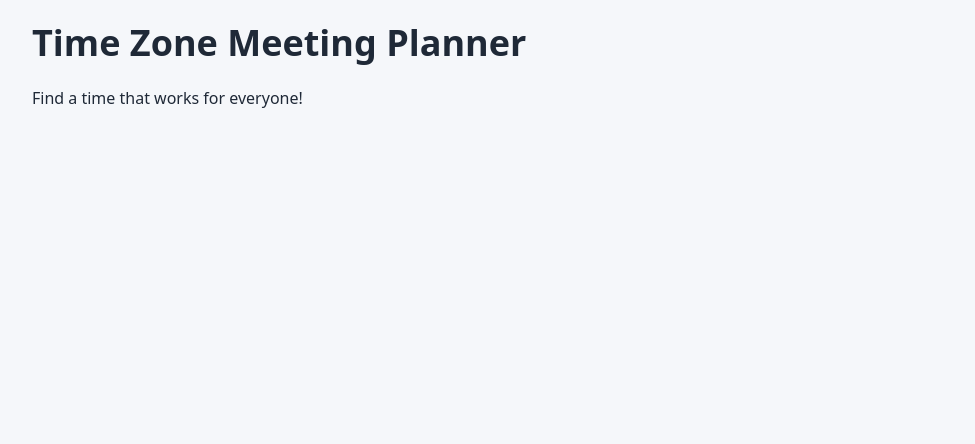
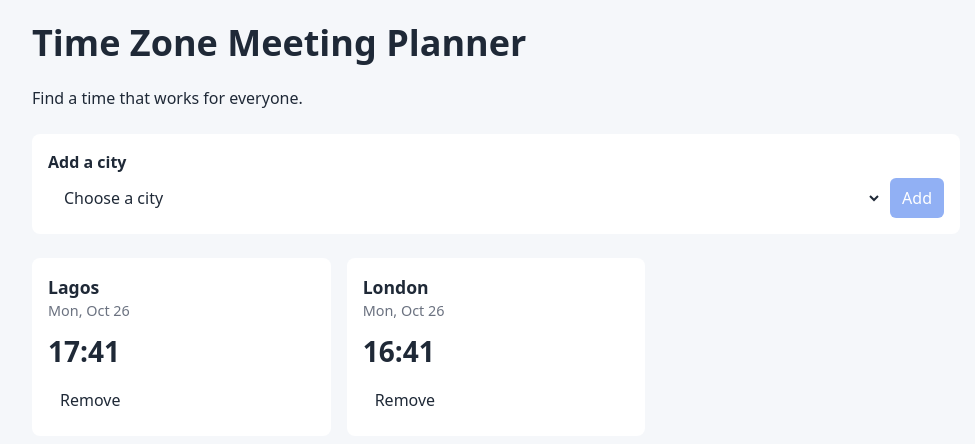
Before and after one commit to lloydgapton/Time-Zone-Meeting-Planner, a React (Vite) app: page / in a window 1280 px wide. Shown: the top 444 px of the page, without its empty margins (144-1119 px from the left). Built offline with nearby package versions, Linux system fonts and the light colour scheme.

Commit message:
add city selector and live clocks

```diff
--- a/src/App.tsx
+++ b/src/App.tsx
@@ -1,10 +1,44 @@
+import { useState } from "react";
+import CitySelector from "./components/CitySelector";
+import CityClocks from "./components/CityClocks";
+import { CITIES, MAX_CITIES } from "./data/cities";
+import type { City } from "./types";
+
 function App() {
-  return(
+  const [selectedIds, setSelectedIds] = useState<string[]>(["lagos", "london"]);
+
+  const selectedCities: City[] = [];
+  for (const id of selectedIds) {
+    const city = CITIES.find((c) => c.id === id);
+    if (city) {
+      selectedCities.push(city);
+    }
+  }
+
+  const availableCities = CITIES.filter((c) => !selectedIds.includes(c.id));
+  const isFull = selectedIds.length >= MAX_CITIES;
+
+  const addCity = (id: string) => {
+    if (isFull || selectedIds.includes(id)) return;
+    setSelectedIds([...selectedIds, id]);
+  };
+
+  const removeCity = (id: string) => {
+    setSelectedIds(selectedIds.filter((existing) => existing !== id));
+  };
+
+  return (
     <main className="app">
       <h1>Time Zone Meeting Planner</h1>
-      <p>Find a time that works for everyone!</p>
+      <p>Find a time that works for everyone.</p>
+      <CitySelector
+        availableCities={availableCities}
+        isFull={isFull}
+        onAdd={addCity}
+      />
+      <CityClocks cities={selectedCities} onRemove={removeCity} />
     </main>
-  )
+  );
 }
 
 export default App;
--- /dev/null
+++ b/src/components/CityClocks.tsx
@@ -0,0 +1,41 @@
+import type { City } from "../types";
+import { useNow } from "../hooks/useNow";
+import { formatDay, formatTime } from "../utils/time";
+
+type CityClocksProps = {
+  cities: City[];
+  onRemove: (id: string) => void;
+};
+
+function CityClocks({ cities, onRemove }: CityClocksProps) {
+  const now = useNow();
+
+  if (cities.length === 0) {
+    return (
+      <p className="empty">No cities selected yet. Add one above to get started.</p>
+    );
+  }
+
+  return (
+    <ul className="clocks">
+      {cities.map((city) => (
+        <li key={city.id} className="clock">
+          <div>
+            <h2 className="clock-name">{city.name}</h2>
+            <p className="clock-day">{formatDay(now, city.timeZone)}</p>
+          </div>
+          <p className="clock-time">{formatTime(now, city.timeZone)}</p>
+          <button
+            type="button"
+            onClick={() => onRemove(city.id)}
+            aria-label={`Remove ${city.name}`}
+          >
+            Remove
+          </button>
+        </li>
+      ))}
+    </ul>
+  );
+}
+
+export default CityClocks;
--- /dev/null
+++ b/src/components/CitySelector.tsx
@@ -0,0 +1,53 @@
+import {useState} from "react";
+import type {City} from "../types";
+import {MAX_CITIES} from "../data/cities";
+
+type CitySelectorProps = {
+    availableCities: City[];
+    isFull: boolean;
+    onAdd: (id: string) => void;
+};
+
+function CitySelector({availableCities, isFull, onAdd}: CitySelectorProps) {
+    const [choice, setChoice] = useState("");
+
+    const handleAdd = () => {
+        if (choice === "") return;
+        onAdd(choice);
+        setChoice("");
+    };
+
+    return(
+        <div className="selector">
+            <label htmlFor ="city-select">Add a city</label>
+            <div className="selector-row">
+                <select
+                    id="city-select"
+                    value={choice}
+                    onChange={(e) => setChoice(e.target.value)}
+                >
+                    <option value="">Choose a city</option>
+                    {availableCities.map((city) => (
+                        <option key={city.id} value={city.id}>
+                            {city.name}
+                        </option>
+                    ))}
+                </select>
+                <button
+                    type="button"
+                    onClick={handleAdd}
+                    disabled={isFull || choice === ""}
+                >
+                    Add
+                </button>
+            </div>
+            {isFull && (
+                <p className="hint">
+                    Maximum of {MAX_CITIES} cities reached. Remove a city to add another.
+                </p>
+            )}
+        </div>
+    );
+}
+
+export default CitySelector;
--- /dev/null
+++ b/src/data/cities.ts
@@ -0,0 +1,34 @@
+import type {City} from "../types";
+
+export const MAX_CITIES = 5;
+
+export const CITIES: City[] = [
+  { id: "accra", name: "Accra", timeZone: "Africa/Accra" },
+  { id: "auckland", name: "Auckland", timeZone: "Pacific/Auckland" },
+  { id: "bangkok", name: "Bangkok", timeZone: "Asia/Bangkok" },
+  { id: "berlin", name: "Berlin", timeZone: "Europe/Berlin" },
+  { id: "cairo", name: "Cairo", timeZone: "Africa/Cairo" },
+  { id: "chicago", name: "Chicago", timeZone: "America/Chicago" },
+  { id: "denver", name: "Denver", timeZone: "America/Denver" },
+  { id: "dhaka", name: "Dhaka", timeZone: "Asia/Dhaka" },
+  { id: "dubai", name: "Dubai", timeZone: "Asia/Dubai" },
+  { id: "hong-kong", name: "Hong Kong", timeZone: "Asia/Hong_Kong" },
+  { id: "istanbul", name: "Istanbul", timeZone: "Europe/Istanbul" },
+  { id: "johannesburg", name: "Johannesburg", timeZone: "Africa/Johannesburg" },
+  { id: "karachi", name: "Karachi", timeZone: "Asia/Karachi" },
+  { id: "lagos", name: "Lagos", timeZone: "Africa/Lagos" },
+  { id: "london", name: "London", timeZone: "Europe/London" },
+  { id: "los-angeles", name: "Los Angeles", timeZone: "America/Los_Angeles" },
+  { id: "madrid", name: "Madrid", timeZone: "Europe/Madrid" },
+  { id: "mexico-city", name: "Mexico City", timeZone: "America/Mexico_City" },
+  { id: "moscow", name: "Moscow", timeZone: "Europe/Moscow" },
+  { id: "nairobi", name: "Nairobi", timeZone: "Africa/Nairobi" },
+  { id: "new-york", name: "New York", timeZone: "America/New_York" },
+  { id: "paris", name: "Paris", timeZone: "Europe/Paris" },
+  { id: "sao-paulo", name: "São Paulo", timeZone: "America/Sao_Paulo" },
+  { id: "seoul", name: "Seoul", timeZone: "Asia/Seoul" },
+  { id: "singapore", name: "Singapore", timeZone: "Asia/Singapore" },
+  { id: "sydney", name: "Sydney", timeZone: "Australia/Sydney" },
+  { id: "tokyo", name: "Tokyo", timeZone: "Asia/Tokyo" },
+  { id: "toronto", name: "Toronto", timeZone: "America/Toronto" },
+];
--- /dev/null
+++ b/src/hooks/useNow.ts
@@ -0,0 +1,15 @@
+import { useEffect, useState } from "react";
+
+export function useNow(): Date {
+  const [now, setNow] = useState(() => new Date());
+
+  useEffect(() => {
+    const intervalId = window.setInterval(() => {
+      setNow(new Date());
+    }, 1000);
+
+    return () => window.clearInterval(intervalId);
+  }, []);
+
+  return now;
+}
--- a/src/index.css
+++ b/src/index.css
@@ -33,3 +33,109 @@ h1 {
   margin: 0 auto;
   padding: 1rem;
 }
+
+label {
+  display: block;
+  font-weight: 600;
+  margin-bottom: 0.25rem;
+}
+
+select,
+button {
+  font: inherit;
+  padding: 0.5rem 0.75rem;
+  border-radius: 0.375rem;
+  border: 1px solid var(--border);
+}
+
+select {
+  flex: 1 1 12rem;
+  background: var(--card);
+  color: var(--text);
+}
+
+button {
+  background: var(--accent);
+  border-color: var(--accent);
+  color: #fff;
+  cursor: pointer;
+}
+
+button:disabled {
+  opacity: 0.5;
+  cursor: not-allowed;
+}
+
+select:focus-visible,
+button:focus-visible {
+  outline: 3px solid var(--accent);
+  outline-offset: 2px;
+}
+
+.selector {
+  background: var(--card);
+  border: 1px solid var(--border);
+  border-radius: 0.5rem;
+  padding: 1rem;
+  margin: 1.5rem 0;
+}
+
+.selector-row {
+  display: flex;
+  flex-wrap: wrap;
+  gap: 0.5rem;
+}
+
+.hint,
+.empty {
+  color: var(--muted);
+}
+
+.hint {
+  margin: 0.5rem 0 0;
+  font-size: 0.9rem;
+}
+
+.clocks {
+  list-style: none;
+  margin: 0;
+  padding: 0;
+  display: grid;
+  grid-template-columns: repeat(auto-fill, minmax(16rem, 1fr));
+  gap: 1rem;
+}
+
+.clock {
+  display: flex;
+  flex-direction: column;
+  gap: 0.5rem;
+  background: var(--card);
+  border: 1px solid var(--border);
+  border-radius: 0.5rem;
+  padding: 1rem;
+}
+
+.clock-name {
+  margin: 0;
+  font-size: 1.1rem;
+}
+
+.clock-day {
+  margin: 0;
+  color: var(--muted);
+  font-size: 0.9rem;
+}
+
+.clock-time {
+  margin: 0;
+  font-size: 1.75rem;
+  font-weight: 600;
+  font-variant-numeric: tabular-nums;
+}
+
+.clock button {
+  align-self: flex-start;
+  background: transparent;
+  color: var(--text);
+  border-color: var(--border);
+}
--- a/src/utils/time.ts
+++ b/src/utils/time.ts
@@ -38,3 +38,21 @@ export function findBestWindow(flags: boolean[]): MeetingWindow | null{
     }
     return best;
 }
+
+export function formatTime(date: Date, timeZone: string): string {
+    return new Intl.DateTimeFormat("en-US", {
+        timeZone,
+        hour: "2-digit",
+        minute: "2-digit",
+        hourCycle: "h23",
+    }).format(date);
+}
+
+export function formatDay(date: Date, timeZone: string): string{
+    return new Intl.DateTimeFormat("en-US", {
+        timeZone,
+        weekday: "short",
+         month: "short",
+        day: "numeric",
+    }).format(date);
+}
```
